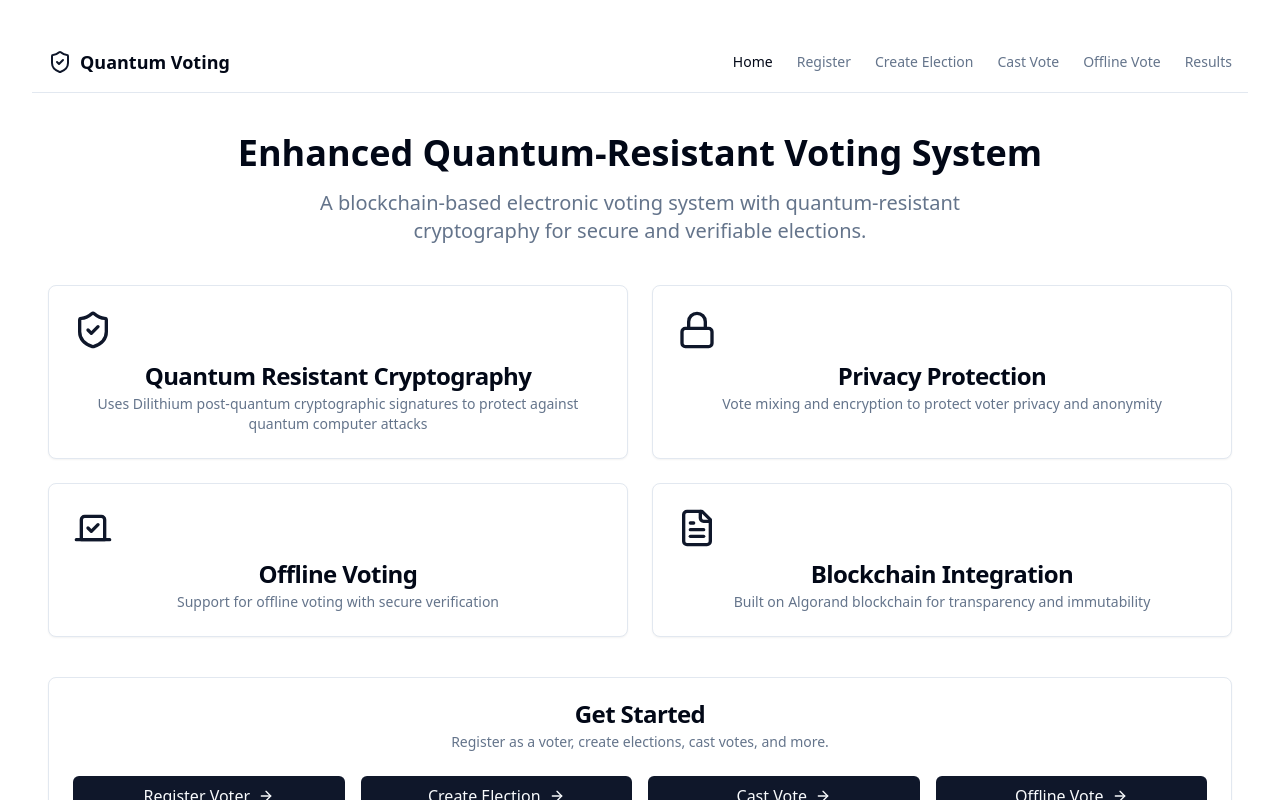
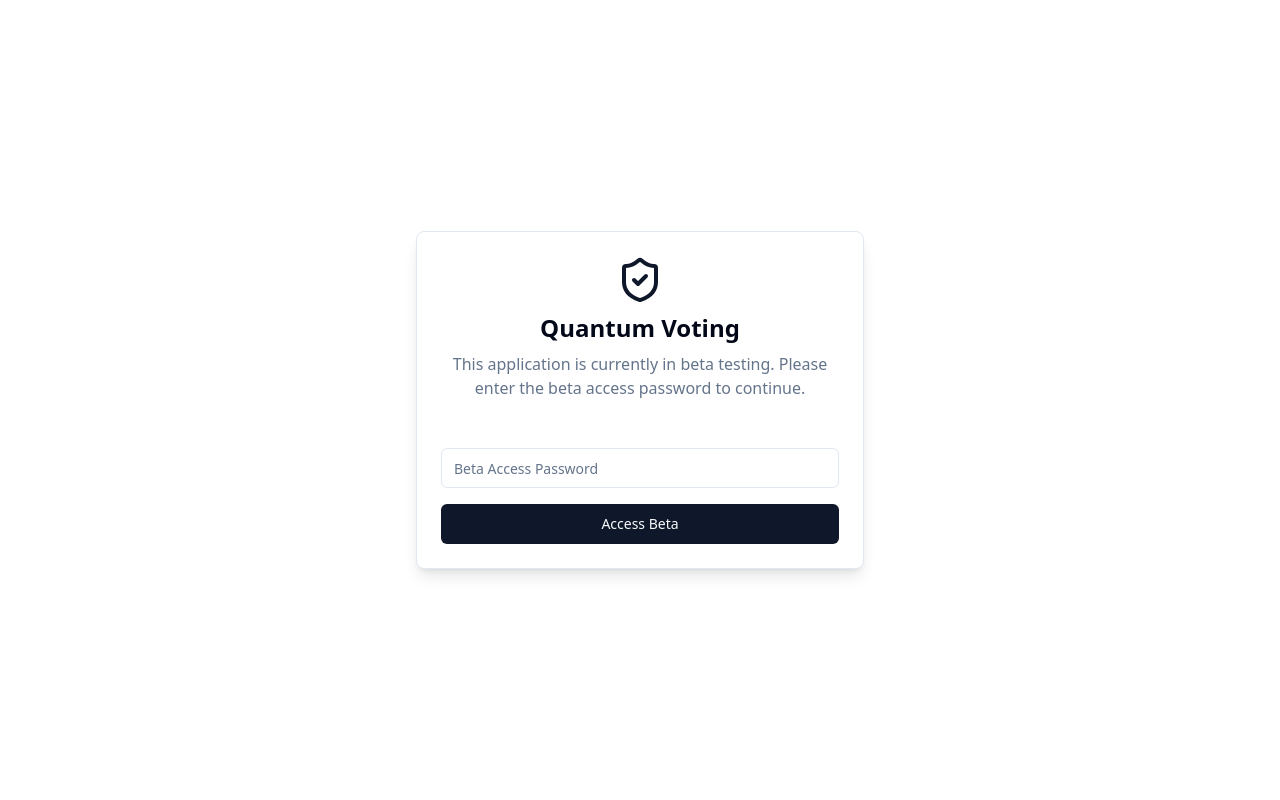
Before and after one commit to Ronaldo-hub/code-splash-portal, a React (Vite) app: page / in a window 1280 px wide. Shown: the top 800 px of the page. Built offline with nearby package versions, Linux system fonts and the light colour scheme; no server answers.

Commit message:
Suggest beta testing access control
Suggest methods to restrict site access for beta testing.

```diff
--- a/src/App.tsx
+++ b/src/App.tsx
@@ -2,6 +2,8 @@
 import { BrowserRouter, Routes, Route } from "react-router-dom"
 import "./App.css"
 import { VotingSystemProvider } from "./contexts/VotingSystemContext"
+import { BetaAccessProvider } from "./contexts/BetaAccessContext"
+import BetaGate from "./components/BetaGate"
 import Register from "./pages/Register"
 import CreateElection from "./pages/CreateElection"
 import CastVote from "./pages/CastVote"
@@ -15,7 +17,9 @@ import NotFound from "./pages/NotFound"
 function App() {
   return (
     <BrowserRouter>
+      <BetaAccessProvider>
         <VotingSystemProvider>
+          <BetaGate />
           <Routes>
             <Route path="/" element={<Home />} />
             <Route path="/index" element={<Index />} />
@@ -28,6 +32,7 @@ function App() {
           </Routes>
           <Toaster />
         </VotingSystemProvider>
+      </BetaAccessProvider>
     </BrowserRouter>
   )
 }
--- /dev/null
+++ b/src/components/BetaGate.tsx
@@ -0,0 +1,66 @@
+
+import React, { useState } from "react";
+import { useBetaAccess } from "@/contexts/BetaAccessContext";
+import { Button } from "@/components/ui/button";
+import { Input } from "@/components/ui/input";
+import { ShieldCheck } from "lucide-react";
+import { toast } from "sonner";
+
+const BetaGate: React.FC = () => {
+  const { hasBetaAccess, grantBetaAccess } = useBetaAccess();
+  const [password, setPassword] = useState<string>("");
+  const [isSubmitting, setIsSubmitting] = useState<boolean>(false);
+
+  const handleSubmit = (e: React.FormEvent) => {
+    e.preventDefault();
+    setIsSubmitting(true);
+
+    const success = grantBetaAccess(password);
+
+    if (!success) {
+      toast.error("Incorrect beta access password");
+      setIsSubmitting(false);
+    }
+  };
+
+  if (hasBetaAccess) {
+    return null;
+  }
+
+  return (
+    <div className="fixed inset-0 z-50 flex items-center justify-center bg-background">
+      <div className="w-full max-w-md space-y-8 p-6 bg-card rounded-lg shadow-lg border">
+        <div className="flex flex-col items-center text-center space-y-2">
+          <ShieldCheck className="h-12 w-12 text-primary" />
+          <h1 className="text-2xl font-bold">Quantum Voting</h1>
+          <p className="text-muted-foreground">
+            This application is currently in beta testing.
+            Please enter the beta access password to continue.
+          </p>
+        </div>
+
+        <form onSubmit={handleSubmit} className="space-y-4 pt-4">
+          <div className="space-y-2">
+            <Input
+              id="password"
+              type="password"
+              placeholder="Beta Access Password"
+              value={password}
+              onChange={(e) => setPassword(e.target.value)}
+              required
+            />
+          </div>
+          <Button
+            type="submit"
+            className="w-full"
+            disabled={isSubmitting}
+          >
+            {isSubmitting ? "Verifying..." : "Access Beta"}
+          </Button>
+        </form>
+      </div>
+    </div>
+  );
+};
+
+export default BetaGate;
--- a/src/components/Layout.tsx
+++ b/src/components/Layout.tsx
@@ -1,7 +1,11 @@
 
-import React, { ReactNode } from "react";
+import React, { ReactNode, useState } from "react";
 import { Link, useLocation } from "react-router-dom";
-import { ShieldCheck } from "lucide-react";
+import { ShieldCheck, LogOut } from "lucide-react";
+import { useBetaAccess } from "@/contexts/BetaAccessContext";
+import { Dialog, DialogContent, DialogHeader, DialogTitle, DialogDescription, DialogFooter } from "@/components/ui/dialog";
+import { Button } from "@/components/ui/button";
+import { toast } from "sonner";
 
 interface LayoutProps {
   children: ReactNode;
@@ -10,6 +14,14 @@ interface LayoutProps {
 const Layout: React.FC<LayoutProps> = ({ children }) => {
   const location = useLocation();
   const isActive = (path: string) => location.pathname === path;
+  const { revokeBetaAccess } = useBetaAccess();
+  const [logoutDialogOpen, setLogoutDialogOpen] = useState(false);
+
+  const handleLogout = () => {
+    revokeBetaAccess();
+    setLogoutDialogOpen(false);
+    toast.success("Beta access revoked");
+  };
 
   return (
     <div className="flex flex-col min-h-screen">
@@ -57,6 +69,15 @@ const Layout: React.FC<LayoutProps> = ({ children }) => {
             >
               Results
             </Link>
+            <Button
+              variant="ghost"
+              size="sm"
+              onClick={() => setLogoutDialogOpen(true)}
+              className="text-muted-foreground hover:text-foreground"
+            >
+              <LogOut className="h-4 w-4 mr-1" />
+              <span className="text-sm">Exit Beta</span>
+            </Button>
           </nav>
 
           <div className="md:hidden">
@@ -88,6 +109,21 @@ const Layout: React.FC<LayoutProps> = ({ children }) => {
           </div>
         </div>
       </footer>
+
+      <Dialog open={logoutDialogOpen} onOpenChange={setLogoutDialogOpen}>
+        <DialogContent>
+          <DialogHeader>
+            <DialogTitle>Exit Beta Testing</DialogTitle>
+            <DialogDescription>
+              Are you sure you want to exit beta testing? You'll need to enter the password again to regain access.
+            </DialogDescription>
+          </DialogHeader>
+          <DialogFooter>
+            <Button variant="outline" onClick={() => setLogoutDialogOpen(false)}>Cancel</Button>
+            <Button variant="destructive" onClick={handleLogout}>Exit Beta</Button>
+          </DialogFooter>
+        </DialogContent>
+      </Dialog>
     </div>
   );
 };
--- /dev/null
+++ b/src/contexts/BetaAccessContext.tsx
@@ -0,0 +1,53 @@
+
+import React, { createContext, useContext, useState, useEffect, ReactNode } from "react";
+
+interface BetaAccessContextType {
+  hasBetaAccess: boolean;
+  grantBetaAccess: (password: string) => boolean;
+  revokeBetaAccess: () => void;
+}
+
+const BetaAccessContext = createContext<BetaAccessContextType | undefined>(undefined);
+
+// This would normally be stored securely in an environment variable or backend
+const BETA_PASSWORD = "quantum2024";
+
+export const BetaAccessProvider: React.FC<{ children: ReactNode }> = ({ children }) => {
+  const [hasBetaAccess, setHasBetaAccess] = useState<boolean>(false);
+
+  // Check local storage on initial load
+  useEffect(() => {
+    const storedAccess = localStorage.getItem("betaAccess");
+    if (storedAccess === "granted") {
+      setHasBetaAccess(true);
+    }
+  }, []);
+
+  const grantBetaAccess = (password: string): boolean => {
+    if (password === BETA_PASSWORD) {
+      setHasBetaAccess(true);
+      localStorage.setItem("betaAccess", "granted");
+      return true;
+    }
+    return false;
+  };
+
+  const revokeBetaAccess = () => {
+    setHasBetaAccess(false);
+    localStorage.removeItem("betaAccess");
+  };
+
+  return (
+    <BetaAccessContext.Provider value={{ hasBetaAccess, grantBetaAccess, revokeBetaAccess }}>
+      {children}
+    </BetaAccessContext.Provider>
+  );
+};
+
+export const useBetaAccess = (): BetaAccessContextType => {
+  const context = useContext(BetaAccessContext);
+  if (context === undefined) {
+    throw new Error("useBetaAccess must be used within a BetaAccessProvider");
+  }
+  return context;
+};
```
Lines whose indentation alone changed are shown as unchanged.
